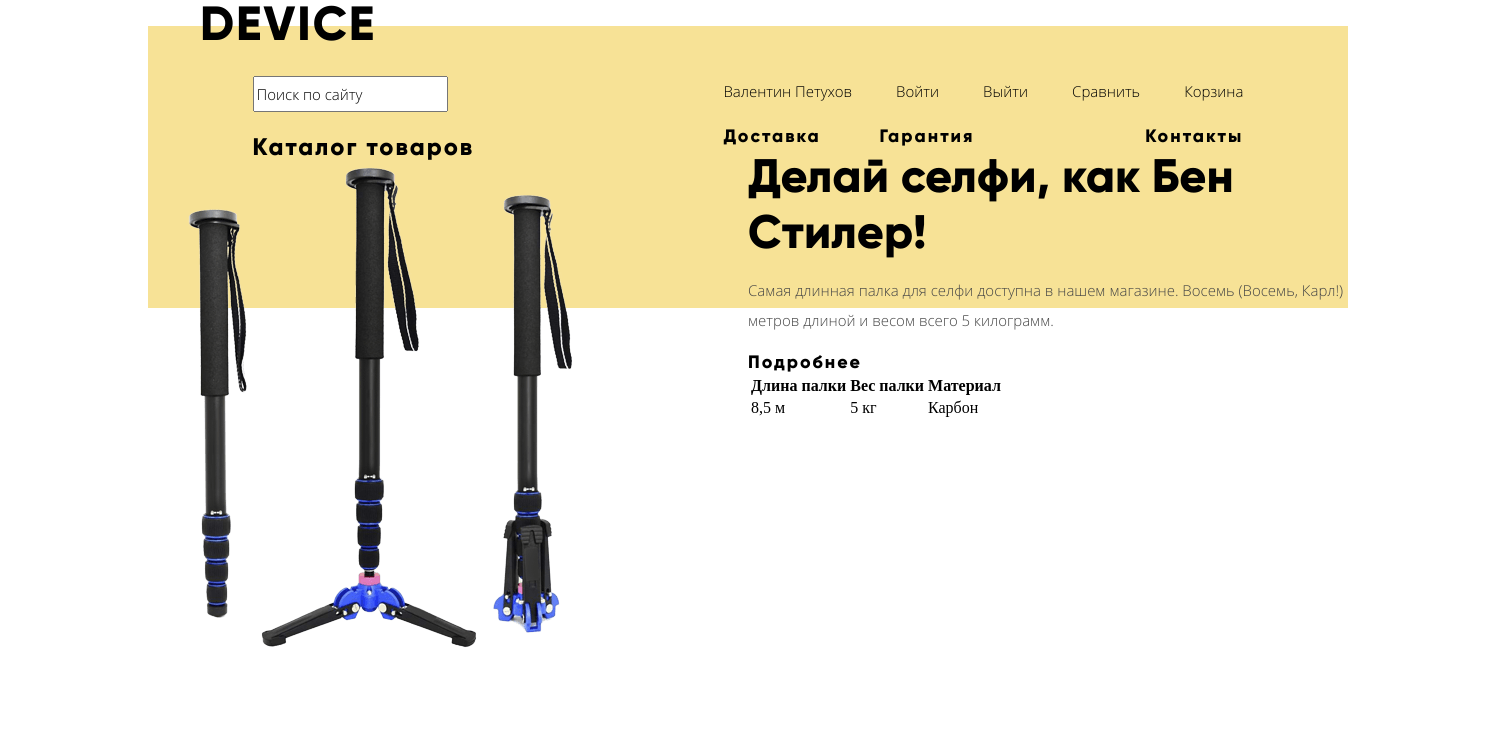
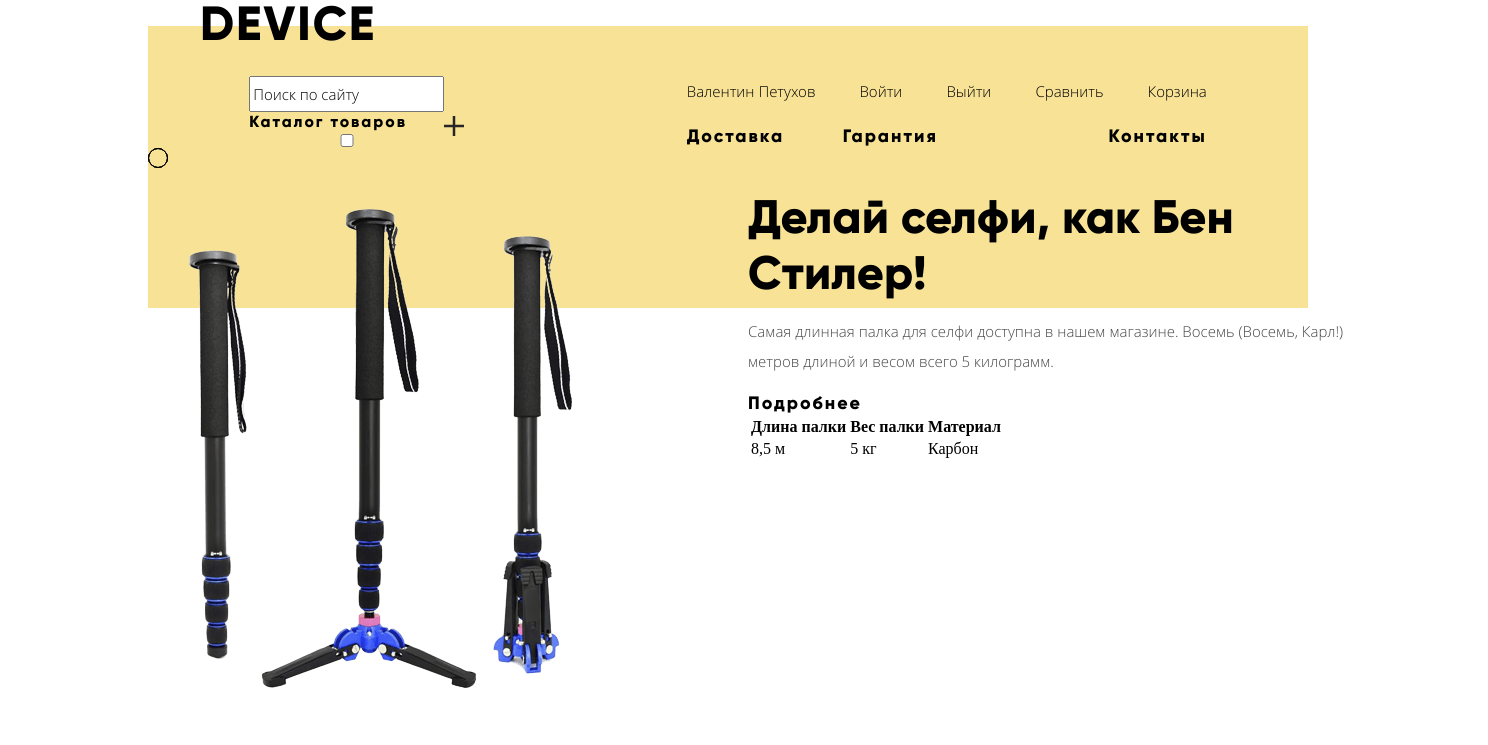
Before and after one commit to SergeiBan/Device, a website: page index.html in a window 1280 px wide. Shown: the top 745 px of the page, 1488 px wide, since content can reach past the window. Drawn offline with Linux system fonts and the light colour scheme.

Commit message:
Начинает слайдеры

```diff
--- a/index.html
+++ b/index.html
@@ -94,7 +94,8 @@
       <span class="page-header__logo logo">Device</span>
       <nav class="product-search">
         <input class="product-search__site-search site-search" type="text" id="site-search" name="site-search-field" value="Поиск по сайту">
-        <h2 class="product-search-goods goods">Каталог товаров</h2>
+        <label class="product-search__goods goods" for="goods-input">Каталог товаров</label>
+        <input class="product-search__goods-input" id="goods-input" type="checkbox">
         <ul class="product-search__goods-list goods-list">
           <li class="goods-list__good">Виртуальная реальность</li>
           <li class="goods-list__good">Моноподы для селфи</li>
@@ -125,6 +126,11 @@
     </header>
   <main class="page-main page-main--index">
     <section class="page-main__sliders slider">
+      <div class="toggles">
+        <div class="toggles__toggle"></div>
+        <div class="toggles__toggle"></div>
+        <div class="toggles__toggle"></div>
+        </div>
       <div class="slider__item slider__item--active">
         <figure class="slider__item-pic" width="384px" height="486px">
           <img class="slider__item-image" src="img/slider-1.png" alt="Фото восьми-метровой селфи-палки">
@@ -186,11 +192,6 @@
             <td>50 м</td>
           </tr>
         </table>
-      </div>
-      <div class="toggles">
-        <div class="toggle"></div>
-        <div class="toggle"></div>
-        <div class="toggle"></div>
       </div>
     </section>
     <section class="page-main__categories categories">
--- a/sass/page-main.scss
+++ b/sass/page-main.scss
@@ -12,6 +12,8 @@
 .page-main__sliders {
   margin: 0 140px;
   grid-row: 1 / 2;
+  display: grid;
+  grid-template-columns: 1120px;
 }
 
 .page-main {
--- a/sass/product-search.scss
+++ b/sass/product-search.scss
@@ -1,6 +1,35 @@
+.product-search {
+  display: flex;
+  flex-direction: column;
+
+}
+
 .product-search__goods-list {
   display: none;
   position: absolute;
   width: 100%;
   background-color: #f7e296;
 }
+
+.product-search__goods {
+  position: relative;
+}
+
+.product-search__goods-input {
+  // display: none;
+}
+
+.product-search__goods::after {
+  position: absolute;
+  content: "";
+  width: 20px;
+  height: 20px;
+  top: 20%;
+  right: -20px;
+  background: url('../img/plus.svg');
+  background-size: cover;
+}
+
+.product-search__goods-input:checked ~ .product-search__goods-list {
+  display: block;
+}
--- a/sass/style.scss
+++ b/sass/style.scss
@@ -29,3 +29,4 @@
 @import "social.scss";
 @import "about.scss";
 @import "manufacturers.scss";
+@import "toggles.scss";
--- /dev/null
+++ b/sass/toggles.scss
@@ -0,0 +1,7 @@
+.toggles__toggle {
+  width: 20px;
+  height: 20px;
+  border: 1px solid #000000;
+  border-radius: 50%;
+  position: absolute;
+}
```
Also changed, not shown: css/page-main.css, css/product-search.css, css/style.css, css/toggles.css (added), css/toggles__toggle.css (added).
